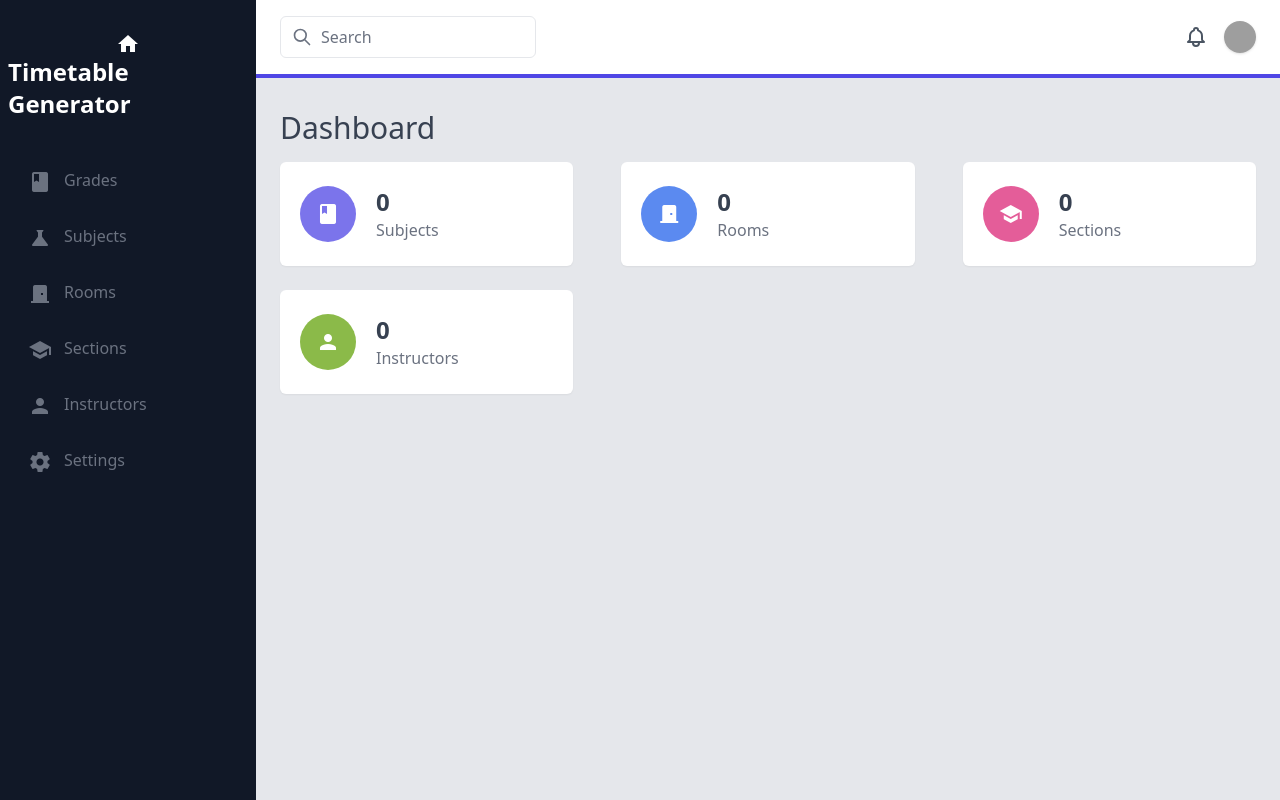
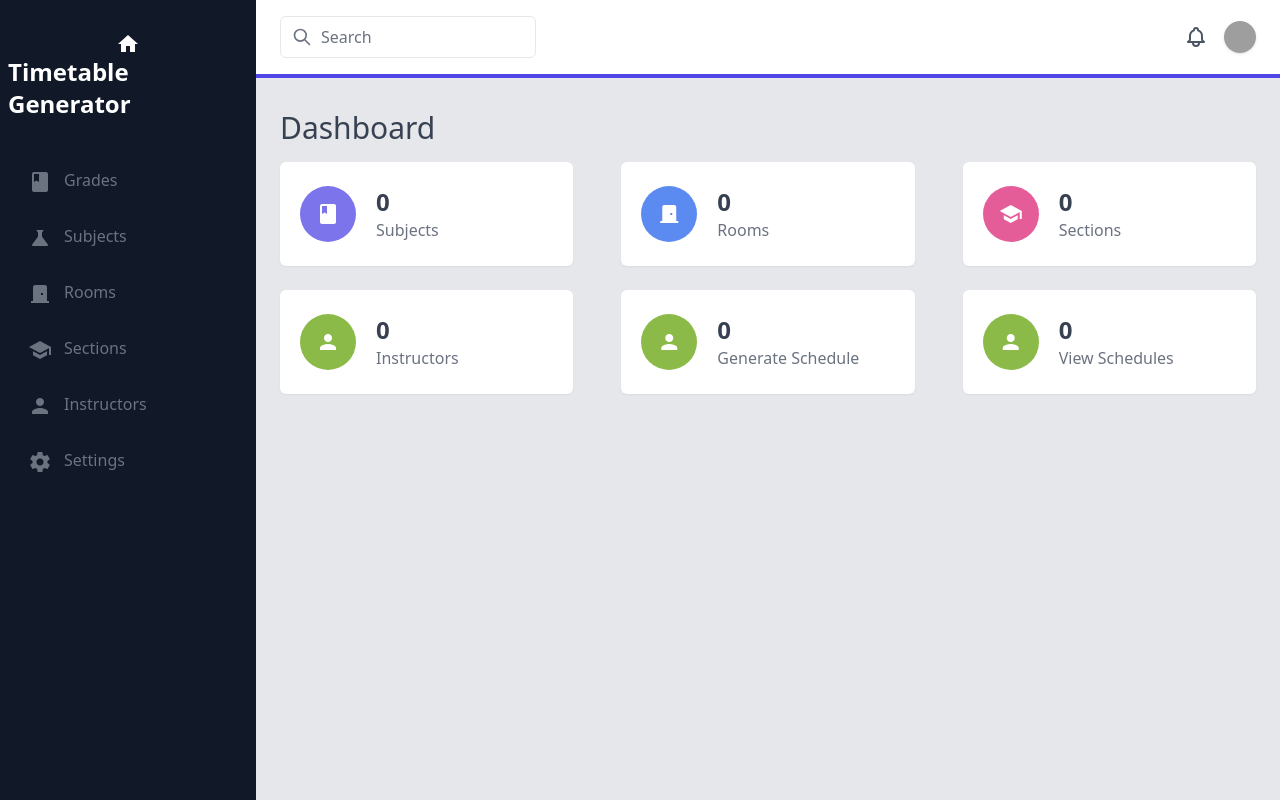
Before and after one commit to nebiyuelias1/automated-timetable-generator, a Django app: page / in a window 1280 px wide. Run offline with Django 3.2, Linux system fonts and the light colour scheme; data that the repository does not hold is empty; style sheets or scripts are compiled from the project's sources; some libraries are stand-ins or nearby versions; grey boxes are pictures that could not be loaded.

Commit message:
View Schedule list

```diff
--- a/timetable/templates/timetable/index.html
+++ b/timetable/templates/timetable/index.html
@@ -52,6 +52,30 @@
                 </div>
             </div>
         </div>
+
+        <div class="w-full px-6 mt-6 sm:w-1/2 xl:w-1/3">
+            <div class="flex items-center px-5 py-6 bg-white rounded-md shadow-sm">
+                <div class="p-3 bg-lime-600 bg-opacity-75 rounded-full">
+                    <span class="w-8 h-8 text-white flex justify-center items-center material-icons"> person </span>
+                </div>
+                <a href="{% url 'generate-schedule' %}" class="mx-5">
+                    <h4 class="text-2xl font-semibold text-gray-700">{{instructor_count}}</h4>
+                    <div class="text-gray-500">Generate Schedule</div>
+                </a>
+            </div>
+        </div>
+
+        <div class="w-full px-6 mt-6 sm:w-1/2 xl:w-1/3">
+            <div class="flex items-center px-5 py-6 bg-white rounded-md shadow-sm">
+                <div class="p-3 bg-lime-600 bg-opacity-75 rounded-full">
+                    <span class="w-8 h-8 text-white flex justify-center items-center material-icons"> person </span>
+                </div>
+                <a href="{% url 'schedules' %}" class="mx-5">
+                    <h4 class="text-2xl font-semibold text-gray-700">{{instructor_count}}</h4>
+                    <div class="text-gray-500">View Schedules</div>
+                </a>
+            </div>
+        </div>
     </div>
 </div>
 {% endblock main %}
--- a/timetable/urls.py
+++ b/timetable/urls.py
@@ -1,12 +1,12 @@
 from unicodedata import name
 from django.urls import path
-from timetable.views import (GradeCreateView, GradeDeleteView, GradeListView, GradeUpdateView, SubjectCreateView, SubjectDeleteView, SubjectListView, SubjectUpdateView,
+from timetable.views import (GradeCreateView, GradeDeleteView, GradeListView, GradeUpdateView, ScheduleListView, SubjectCreateView, SubjectDeleteView, SubjectListView, SubjectUpdateView,
                              InstructorCreateView, InstructorDeleteView, InstructorListView, InstructorUpdateView, RoomCreateView, RoomDeleteView, RoomListView,
-                             RoomUpdateView, SectionCreateView, SectionDeleteView, SectionListView, SectionUpdateView, edit_setting, index, settings, subjects_in_grade)
+                             RoomUpdateView, SectionCreateView, SectionDeleteView, SectionListView, SectionUpdateView, edit_setting, generate_schedule, index, settings, subjects_in_grade)
 
 
 urlpatterns = [
-    path('', index),
+    path('', index, name='index'),
 
     path('grades/', GradeListView.as_view(), name='grades'),
     path('grades/create/', GradeCreateView.as_view(), name='create_grade'),
@@ -43,5 +43,8 @@ urlpatterns = [
          InstructorUpdateView.as_view(), name='edit-instructor'),
 
     path('settings/', settings, name='settings'),
-    path('settings/edit/', edit_setting, name='edit-setting')
+    path('settings/edit/', edit_setting, name='edit-setting'),
+
+    path('schedule/generate/', generate_schedule, name='generate-schedule'),
+    path('schedule/view/', ScheduleListView.as_view(), name='schedules')
 ]
--- a/timetable/views.py
+++ b/timetable/views.py
@@ -1,12 +1,14 @@
+from urllib import response
 from django.forms import ValidationError, formset_factory
 from django.shortcuts import redirect, render
 from django.urls import reverse, reverse_lazy
 from django.views.generic.edit import DeleteView, CreateView, UpdateView
 from django.views.generic import ListView
+from requests import Response
 from timetable.forms import BreakForm, GradeForm, InstructorForm, SectionForm, SettingForm, SubjectForm
 
-from timetable.models import Grade, Setting, Subject, Instructor, Room, Section, Break
-from timetable.utils import get_duration_in_seconds
+from timetable.models import Grade, Schedule, Setting, Subject, Instructor, Room, Section, Break
+from timetable.utils import auto_generate_schedule, get_duration_in_seconds
 
 # Create your views here.
 
@@ -137,6 +139,13 @@ def edit_setting(request):
 
     raise ValidationError('Nothing to edit!')
 
+def generate_schedule(request):
+    auto_generate_schedule()
+    return redirect(reverse('index'))
+
+class ScheduleListView(ListView):
+    model = Schedule
+    paginate_by = 10
 
 class GradeListView(ListView):
     model = Grade
--- a/timetable_generator/settings.py
+++ b/timetable_generator/settings.py
@@ -135,3 +135,5 @@ USE_TZ = True
 # https://docs.djangoproject.com/en/2.2/howto/static-files/
 
 STATIC_URL = '/static/'
+
+POPULATION_SIZE = 10
```
Also changed, not shown: timetable/templates/timetable/schedule_list.html (added, +33 -0 lines).
